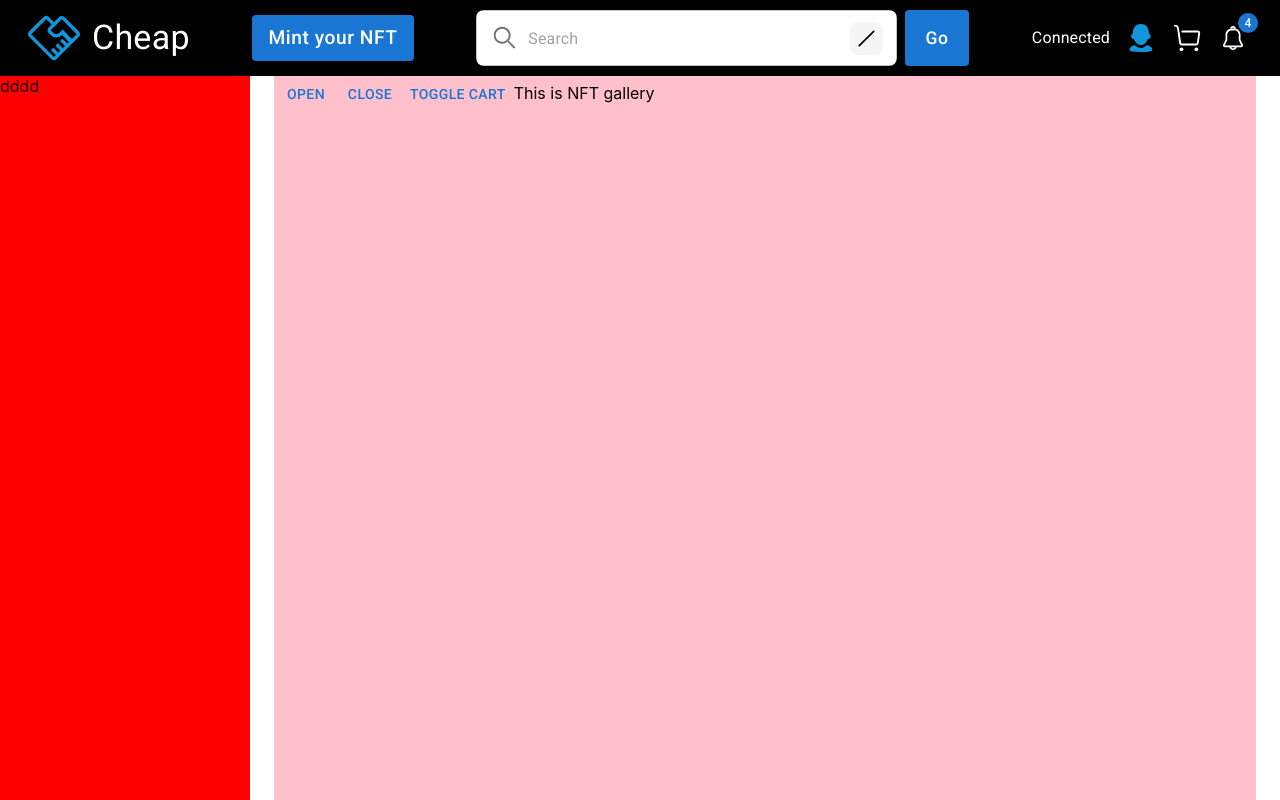
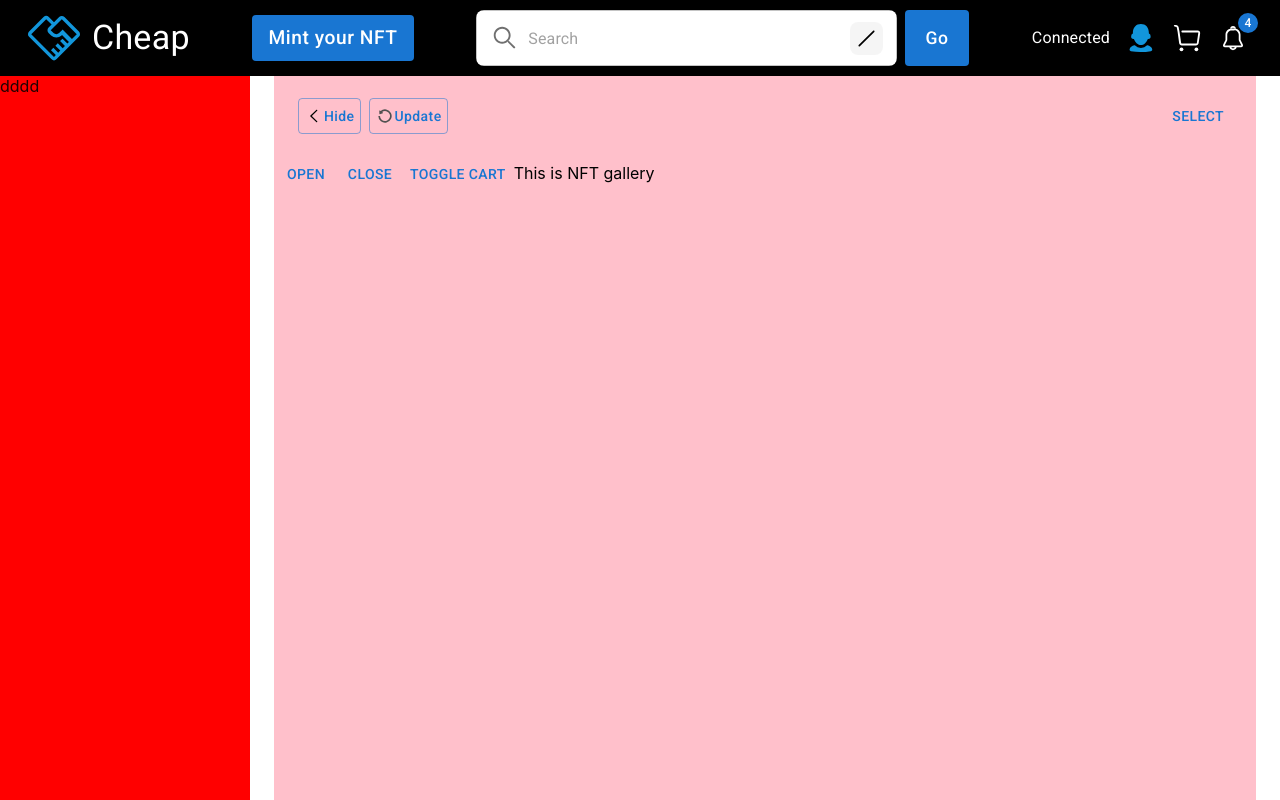
Before and after one commit to JanessaTech/best-second-hand-market, a React (Create React App) app: page / in a window 1280 px wide. Shown: the top 800 px of the page. Built offline with nearby package versions, Linux system fonts and the light colour scheme.

Commit message:
desigin layout for NFT gallery

```diff
--- a/src/common/constant.js
+++ b/src/common/constant.js
@@ -2,3 +2,4 @@ export const BACKEND_ADDR = "http://localhost:3100"
 export const headerHeight = 76
 export const drawerWidth = 250
 export const cartWidth = 300
+export const filterBarHeight = 80
--- /dev/null
+++ b/src/components/home/FilterBar.js
@@ -0,0 +1,35 @@
+import { Box, Button, useMediaQuery } from '@mui/material'
+import React from 'react'
+import { useTheme } from '@mui/material/styles';
+import {headerHeight, drawerWidth, filterBarHeight} from '../../common/constant'
+import DeleteIcon from '@mui/icons-material/Delete';
+import ArrowBackIosNewOutlinedIcon from '@mui/icons-material/ArrowBackIosNewOutlined';
+import { CheapIcon } from '../../utils/Svgs';
+
+export default function FilterBar({menuOpen}) {
+    const theme = useTheme()
+    const isSmallScreen = useMediaQuery(theme.breakpoints.down("sm"));
+    const margin = isSmallScreen ? 32 : 48
+    const width = menuOpen ? `calc(100% - ${drawerWidth + margin}px)` :`calc(100% - ${margin}px)`
+
+  return (
+    <Box sx={{position:'fixed', top: headerHeight,
+              width: width, height: filterBarHeight,
+              display:'flex', justifyContent:'space-between', alignItems: 'center',
+              px:3,
+              boxSizing:'border-box'
+        }}>
+            <Box>
+                <Button sx={{textTransform:'none', mr:1, '&.MuiButton-root span': {m:0}, '&.MuiButton-root': {p:'5px', minWidth:50}}} variant='outlined' startIcon={<CheapIcon name={'left-arrow'} size={20}/>}>Hide</Button>
+                <Button sx={{textTransform:'none', textIndent:'0px',
+                            '&.MuiButton-root': {p:'5px', minWidth:50},
+                            '&.MuiButton-root span': {m:0}
+                        }} variant='outlined' startIcon={<CheapIcon name={'update'} size={20}/>}>Update</Button>
+            </Box>
+            <Box>
+                <Button>select</Button>
+            </Box>
+
+    </Box>
+  )
+}
--- a/src/components/home/NFTGallery.js
+++ b/src/components/home/NFTGallery.js
@@ -1,13 +1,15 @@
 import { Box, Button } from '@mui/material'
 import React from 'react'
-import {headerHeight, drawerWidth} from '../../common/constant'
+import {headerHeight, drawerWidth, filterBarHeight} from '../../common/constant'
+import FilterBar from './FilterBar'
 
 export default function NFTGallery({closeMenu, openMenu, menuOpen, toggleCart}) {
   return (
     <Box component="main"
         sx={{ width: menuOpen ? `calc(100% - ${drawerWidth}px)` : 1, height: 1300,
             backgroundColor:'pink' }}>
-        <Box sx={{width:1, height: headerHeight}}></Box>
+        <Box sx={{width:1, height: headerHeight + filterBarHeight}}></Box>
+        <FilterBar menuOpen={menuOpen}/>
         <Box>
             <Button onClick={openMenu}>Open</Button>
             <Button onClick={closeMenu}>Close</Button>
--- a/src/utils/Svgs.js
+++ b/src/utils/Svgs.js
@@ -16,6 +16,9 @@ const svgMapping = new Map([
   ['my-notification', 'imgs/profile/my-notification.svg'],
   ['my-setting', 'imgs/profile/my-setting.svg'],
   ['my-balance', 'imgs/profile/my-balance.svg'],
+  ['left-arrow', 'imgs/left-arrow.svg'],
+  ['update', 'imgs/update.svg'],
+
 ])
 
 function generateIcon(src, size) {
```
Also changed, not shown: public/imgs/left-arrow.svg (added), public/imgs/update.svg (added).
